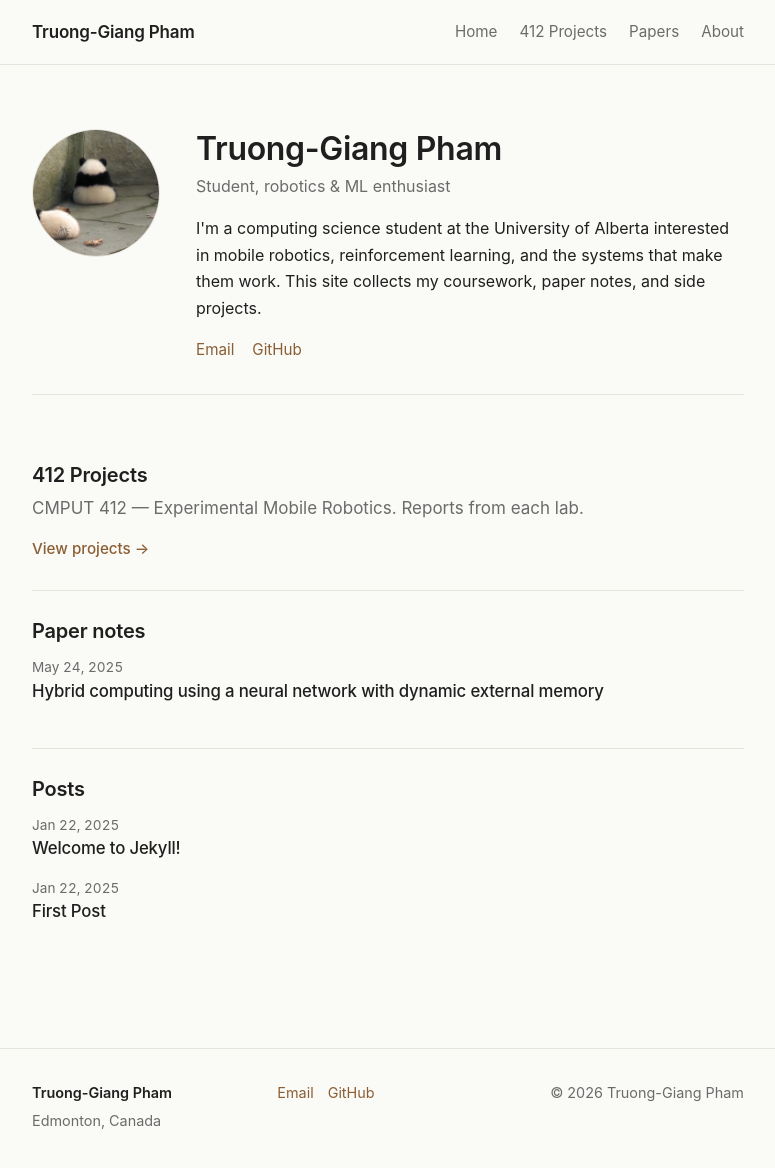
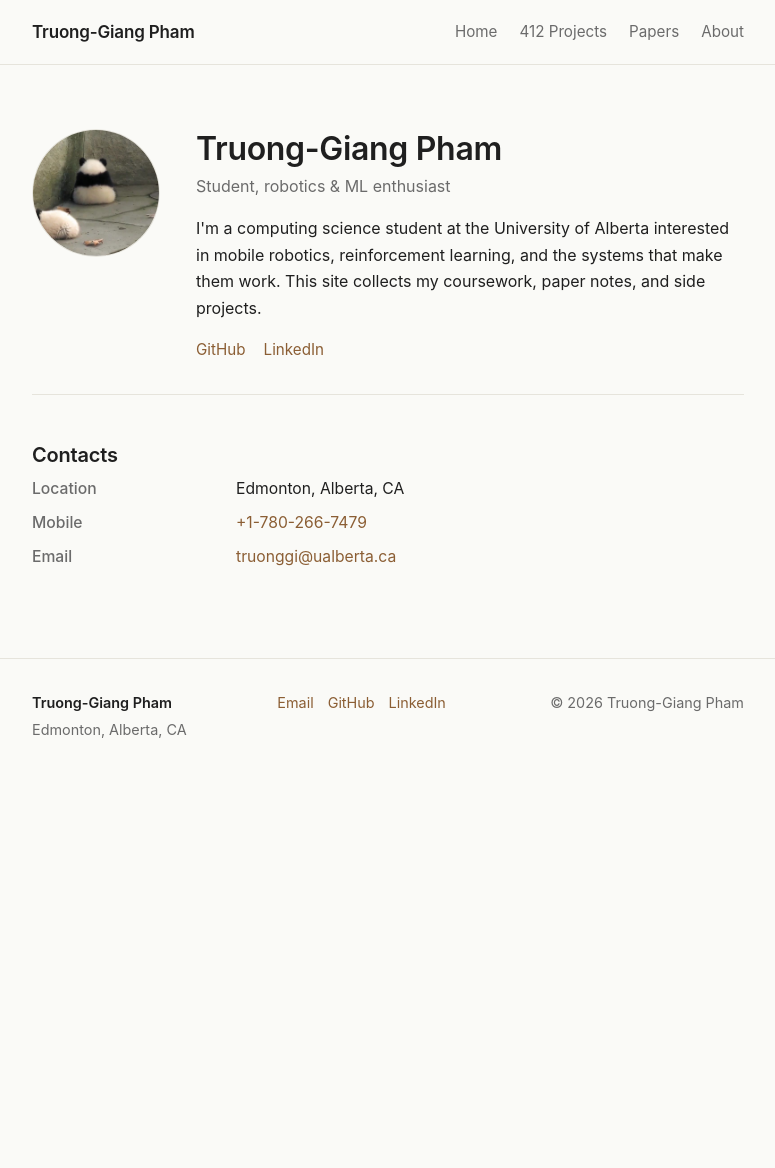
Before and after one commit to TruongGiangPham-1/TruongGiangPham-1.github.io, a Jekyll site: the page built from docs/index.markdown, in a window 1280 px wide and 1181 px high. Shown: the top 1168 px of the window, without its empty margins (252-1027 px from the left). Built offline with Jekyll 4.4.1, drawn with Linux system fonts in a browser that asks for light colours.

Commit message:
contact section embedded in home.js

```diff
--- a/docs/_config.yml
+++ b/docs/_config.yml
@@ -15,14 +15,15 @@ author:
     mobile robotics, reinforcement learning, and the systems that make them
     work. This site collects my coursework, paper notes, and side projects.
   photo: /assets/images/avatar.jpg
-  location: Edmonton, Canada
+  location: Edmonton, Alberta, CA
 
 # Social links — leave blank to hide
 social:
   github: TruongGiangPham-1
-  linkedin: ""
+  linkedin: "https://www.linkedin.com/in/truong-pham-1b0860210/"
   twitter: ""
   email: truonggi@ualberta.ca
+  mobile: "+1-780-266-7479"
 
 # Build settings — no theme (custom layouts in _layouts/)
 plugins:
--- a/docs/_layouts/home.html
+++ b/docs/_layouts/home.html
@@ -16,9 +16,6 @@ layout: base
     {%- endif -%}
 
     <ul class="hero-links">
-      {%- if site.social.email and site.social.email != "" -%}
-        <li><a href="mailto:{{ site.social.email }}">Email</a></li>
-      {%- endif -%}
       {%- if site.social.github and site.social.github != "" -%}
         <li><a href="https://github.com/{{ site.social.github }}">GitHub</a></li>
       {%- endif -%}
@@ -31,6 +28,32 @@ layout: base
 
 {{ content }}
 
+<section class="contacts">
+  <h2 class="section-heading">Contacts</h2>
+  <dl class="contact-list">
+    {%- if site.author.location and site.author.location != "" -%}
+      <dt>Location</dt>
+      <dd>{{ site.author.location }}</dd>
+    {%- endif -%}
+
+    {%- if site.social.mobile and site.social.mobile != "" -%}
+      <dt>Mobile</dt>
+      <dd><a href="tel:{{ site.social.mobile | remove: ' ' | remove: '-' }}">{{ site.social.mobile }}</a></dd>
+    {%- endif -%}
+
+    {%- if site.social.mobile_text and site.social.mobile_text != "" -%}
+      <dt>Mobile (text only)</dt>
+      <dd><a href="sms:{{ site.social.mobile_text | remove: ' ' | remove: '-' }}">{{ site.social.mobile_text }}</a></dd>
+    {%- endif -%}
+
+    {%- if site.social.email and site.social.email != "" -%}
+      <dt>Email</dt>
+      <dd><a href="mailto:{{ site.social.email }}">{{ site.social.email }}</a></dd>
+    {%- endif -%}
+  </dl>
+</section>
+
+{%- comment -%}
 <section class="card-section">
   <h2 class="section-heading">412 Projects</h2>
   <p class="section-lede">CMPUT 412 — Experimental Mobile Robotics. Reports from each lab.</p>
@@ -68,3 +91,4 @@ layout: base
   </ul>
 </section>
 {%- endif -%}
+{%- endcomment -%}
--- a/docs/assets/main.scss
+++ b/docs/assets/main.scss
@@ -236,6 +236,36 @@ blockquote {
   font-weight: 500;
 }
 
+/* ---------- Contacts ---------- */
+.contacts { padding: 8px 0 8px; }
+.contact-subheading {
+  margin: 24px 0 8px;
+  font-size: 1rem;
+  font-weight: 600;
+  color: var(--text);
+}
+.contact-list {
+  display: grid;
+  grid-template-columns: 180px 1fr;
+  row-gap: 8px;
+  column-gap: 24px;
+  margin: 8px 0 0;
+  font-size: .98rem;
+}
+.contact-list dt {
+  color: var(--muted);
+  font-weight: 500;
+}
+.contact-list dd { margin: 0; }
+
+@media (max-width: 560px) {
+  .contact-list {
+    grid-template-columns: 1fr;
+    row-gap: 2px;
+  }
+  .contact-list dd { margin-bottom: 8px; }
+}
+
 /* ---------- Post list ---------- */
 .post-list {
   list-style: none;
```
